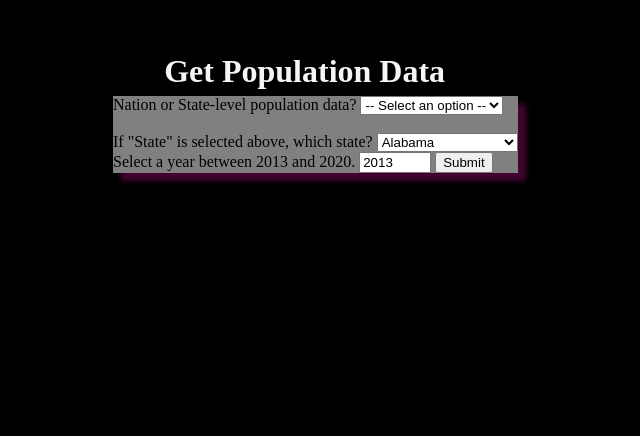
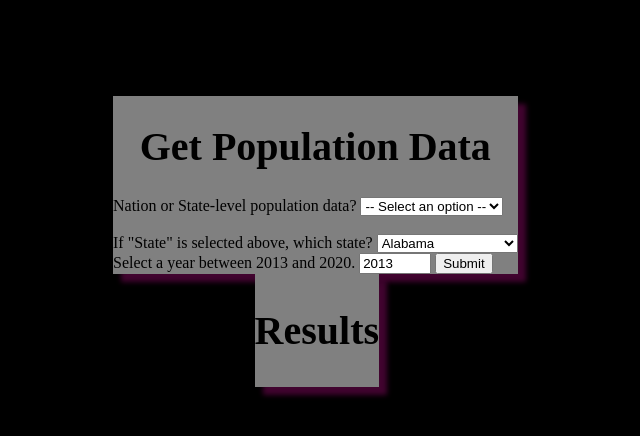
Before and after one commit to twallingford/phase-1-final-project, a plain HTML site: page index.html in a window 1280 px wide. Shown: the part 208-644 px from the top of the page, without its empty margins (335-975 px from the left). Drawn offline with Linux system fonts and the light colour scheme.

Commit message:
Added an area for the stats to pop up in and finished the fetch requests so that they actually showed the statistics requested.

```diff
--- a/index.html
+++ b/index.html
@@ -9,9 +9,9 @@
     <title>US State Population Finder</title>
 </head>
 <body>
-    <h1>Get Population Data</h1>
     <!--The query box is to separate the search box from anything else that may be potentially added to the paeg.-->
     <div class="query-box">
+        <center><h1 id="page-header">Get Population Data</h1></center>
         <form id="submit-form">
             <label for="specificity">Nation or State-level population data?</label>
                 <select name="specificity" id="drilldown">
@@ -83,6 +83,9 @@
                 <input type="submit" id="submit-button">
             </section>
         </form>
+        <section id="stats-area">
+            <h1 id="stats-header">Results</h1>
+        </section>
     </div>
 </body>
 </html>
--- a/index.js
+++ b/index.js
@@ -5,6 +5,8 @@ const submitYear = document.querySelector("#submit-year");
 const yearLabel = document.querySelector("#year-select-label");
 const submitForm = document.querySelector("#submit-form");
 const drilldown = document.querySelector("#drilldown");
+const stateSelect = document.querySelector("#state-select");
+const statsArea = document.querySelector("#stats-area");
 
 yearLabel.innerText = `Select a year between ${dateMin} and ${dateMax}.`;
 
@@ -19,14 +21,19 @@ submitForm.addEventListener("submit", (e) => {
         fetch(`https://datausa.io/api/data?drilldowns=${drilldown.value}&measures=Population&year=${submitYear.value}`)
         .then((response) => response.json())
         .then((d) => {
-            console.log("Nation");
+            statsArea.innerText = `The population of the nation in the year ${submitYear.value} was ${d.data[0]["Population"]}!`
         })
     }
     else{
         fetch(`https://datausa.io/api/data?drilldowns=State&measures=Population&year=${submitYear.value}`)
         .then((response) => response.json())
         .then((d) => {
-            console.log("State");
+            for(const state in d.data){
+                if(d.data[state]["State"] === stateSelect.value){
+                    statsArea.innerText = `The population of ${stateSelect.value} in ${submitYear.value} was ${d.data[state]["Population"]}!`
+                }
+            }
+
         })
     }
 })
--- a/style.css
+++ b/style.css
@@ -1,13 +1,5 @@
 body {
     background-color: black;
-}
-
-h1 {
-    color: whitesmoke;
-    position: absolute;
-    justify-content: center;
-    top: 30%;
-    left: 39%;
 }
 
 .query-box {
@@ -17,3 +9,21 @@ h1 {
     left: 35%;
     top: 38%;
 }
+
+#stats-area {
+    background-color: grey;
+    box-shadow: 8px 8px 5px 0px rgba(216, 14, 155, 0.3);
+    position: absolute;
+    left: 35%;
+    top: 100%;
+}
+
+#page-header {
+    color: black;
+    font-size: 40px;
+}
+
+#stats-header {
+    color: black;
+    font-size: 40px;
+}
```
